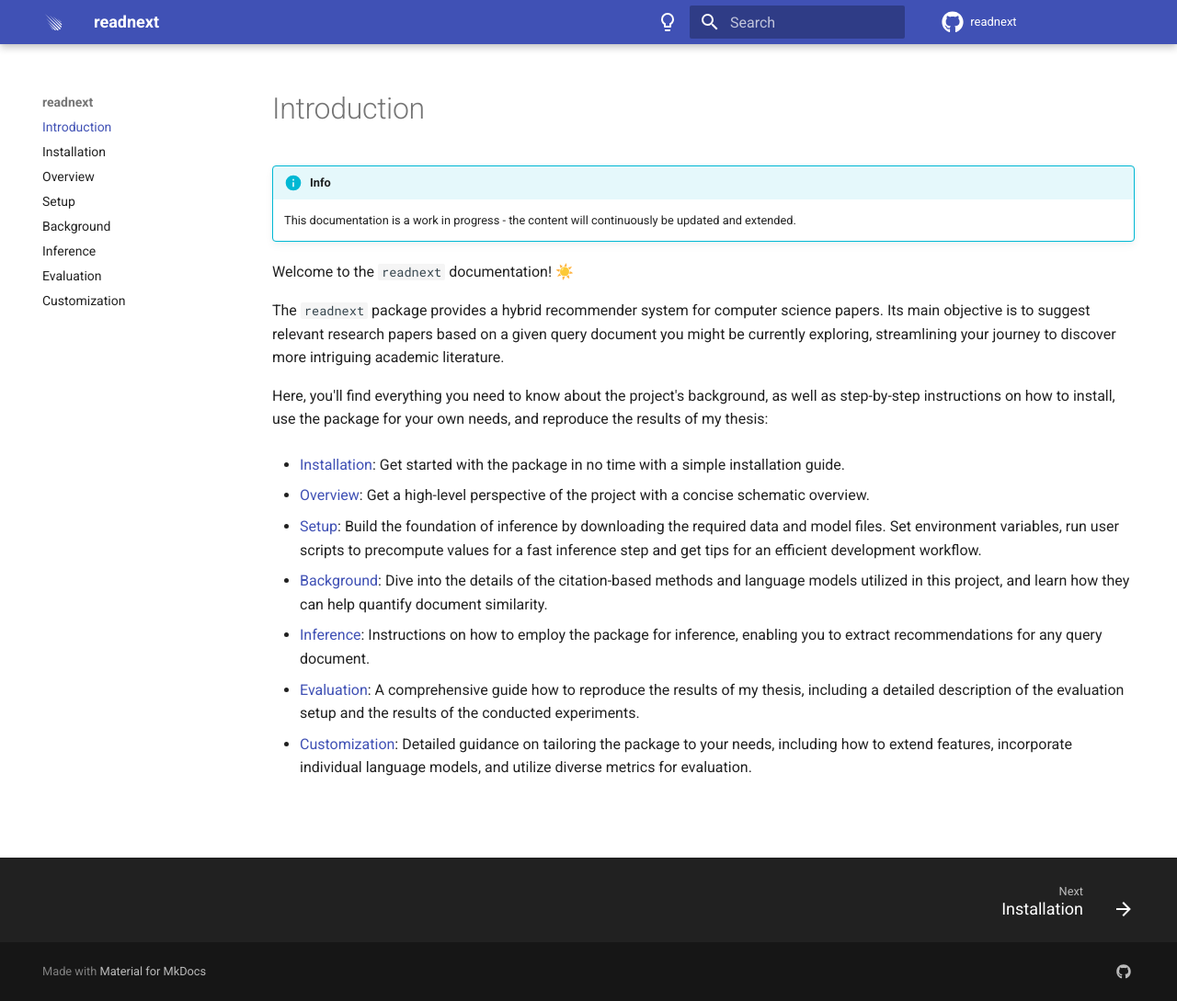
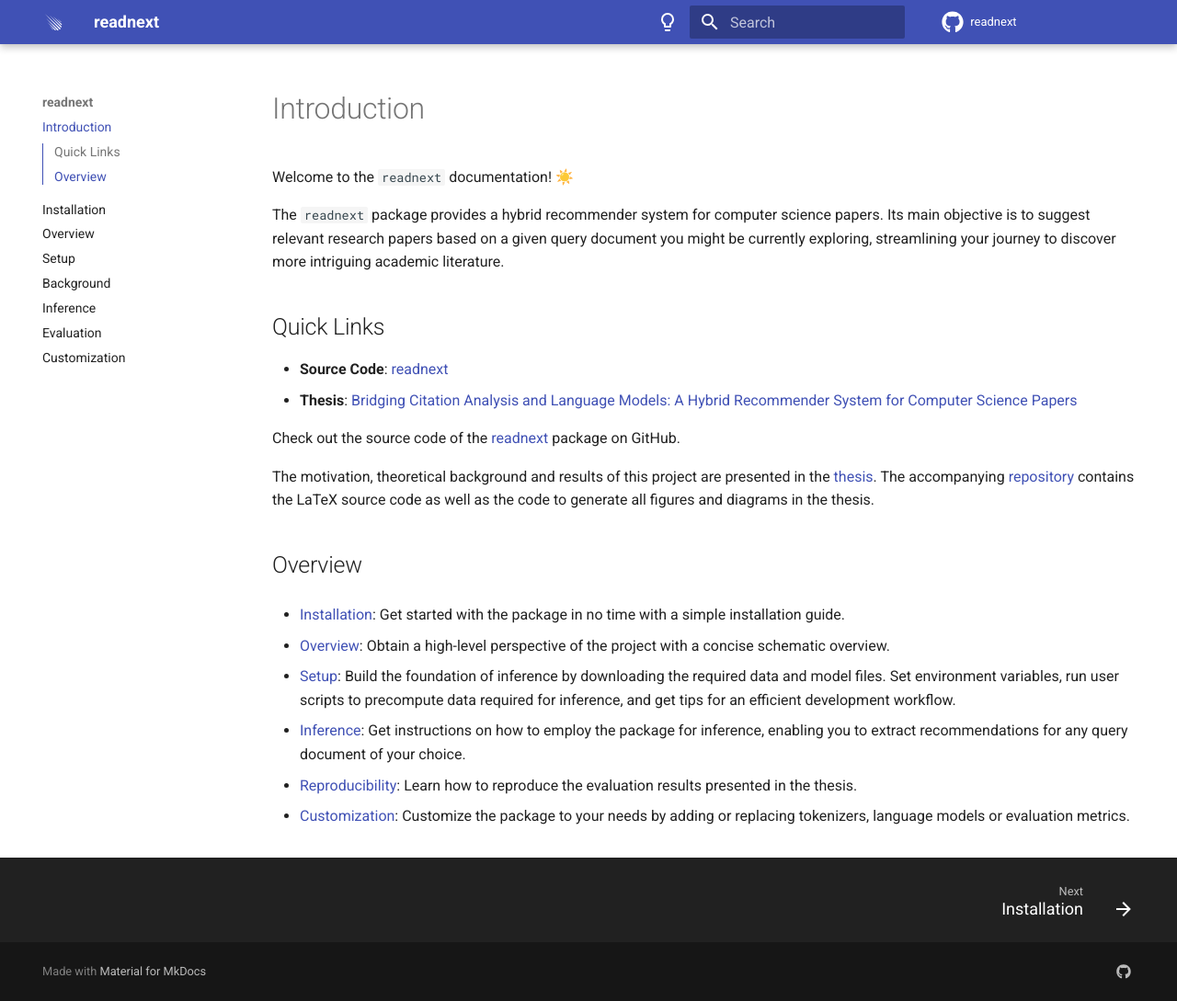
Before and after one commit to joel-beck/readnext, an MkDocs documentation site: the page built from docs/index.md, in a window 1280 px wide and 1089 px high. Shown: the whole window at 92% size. Built offline with MkDocs 1.6.1 and Material for MkDocs 9.7.7, drawn with Linux system fonts in a browser that asks for light colours; comment, search, counter and statistics services are not loaded.

Commit message:
update docs

```diff
--- a/docs/index.md
+++ b/docs/index.md
@@ -1,26 +1,31 @@
 # Introduction
-
-!!! info
-
-    This documentation is a work in progress - the content will continuously be updated and extended.
 
 Welcome to the `readnext` documentation! ☀️
 
 The `readnext` package provides a hybrid recommender system for computer science papers.
 Its main objective is to suggest relevant research papers based on a given query document you might be currently exploring, streamlining your journey to discover more intriguing academic literature.
 
-Here, you'll find everything you need to know about the project's background, as well as step-by-step instructions on how to install, use the package for your own needs, and reproduce the results of my thesis:
+
+## Quick Links
+
+- **Source Code**: [readnext](https://github.com/joel-beck/readnext)
+- **Thesis**: [Bridging Citation Analysis and Language Models: A Hybrid Recommender System for Computer Science Papers](thesis/beck-joel_masters-thesis.pdf)
+
+Check out the source code of the [readnext](https://github.com/joel-beck/readnext) package on GitHub.
+
+The motivation, theoretical background and results of this project are presented in the [thesis](https://github.com/joel-beck/msc-thesis/blob/main/thesis/beck-joel_masters-thesis.pdf). The accompanying [repository](https://github.com/joel-beck/msc-thesis) contains the LaTeX source code as well as the code to generate all figures and diagrams in the thesis.
+
+
+## Overview
 
 - [Installation](installation.md): Get started with the package in no time with a simple installation guide.
 
-- [Overview](overview.md): Get a high-level perspective of the project with a concise schematic overview.
+- [Overview](overview.md): Obtain a high-level perspective of the project with a concise schematic overview.
 
-- [Setup](setup.md): Build the foundation of inference by downloading the required data and model files. Set environment variables, run user scripts to precompute values for a fast inference step and get tips for an efficient development workflow.
+- [Setup](setup.md): Build the foundation of inference by downloading the required data and model files. Set environment variables, run user scripts to precompute data required for inference, and get tips for an efficient development workflow.
 
-- [Background](background.md): Dive into the details of the citation-based methods and language models utilized in this project, and learn how they can help quantify document similarity.
+- [Inference](inference.md): Get instructions on how to employ the package for inference, enabling you to extract recommendations for any query document of your choice.
 
-- [Inference](inference.md): Instructions on how to employ the package for inference, enabling you to extract recommendations for any query document.
+- [Reproducibility](reproducibility.md): Learn how to reproduce the evaluation results presented in the thesis.
 
-- [Evaluation](evaluation.md): A comprehensive guide how to reproduce the results of my thesis, including a detailed description of the evaluation setup and the results of the conducted experiments.
-
-- [Customization](customization.md): Detailed guidance on tailoring the package to your needs, including how to extend features, incorporate individual language models, and utilize diverse metrics for evaluation.
+- [Customization](customization.md): Customize the package to your needs by adding or replacing tokenizers, language models or evaluation metrics.
```
Also changed, not shown: README.md (+14 -4 lines), docs/background.md (deleted, +0 -115 lines), docs/evaluation.md (deleted, +0 -31 lines), docs/reproducibility.md (added, +3 -0 lines).
